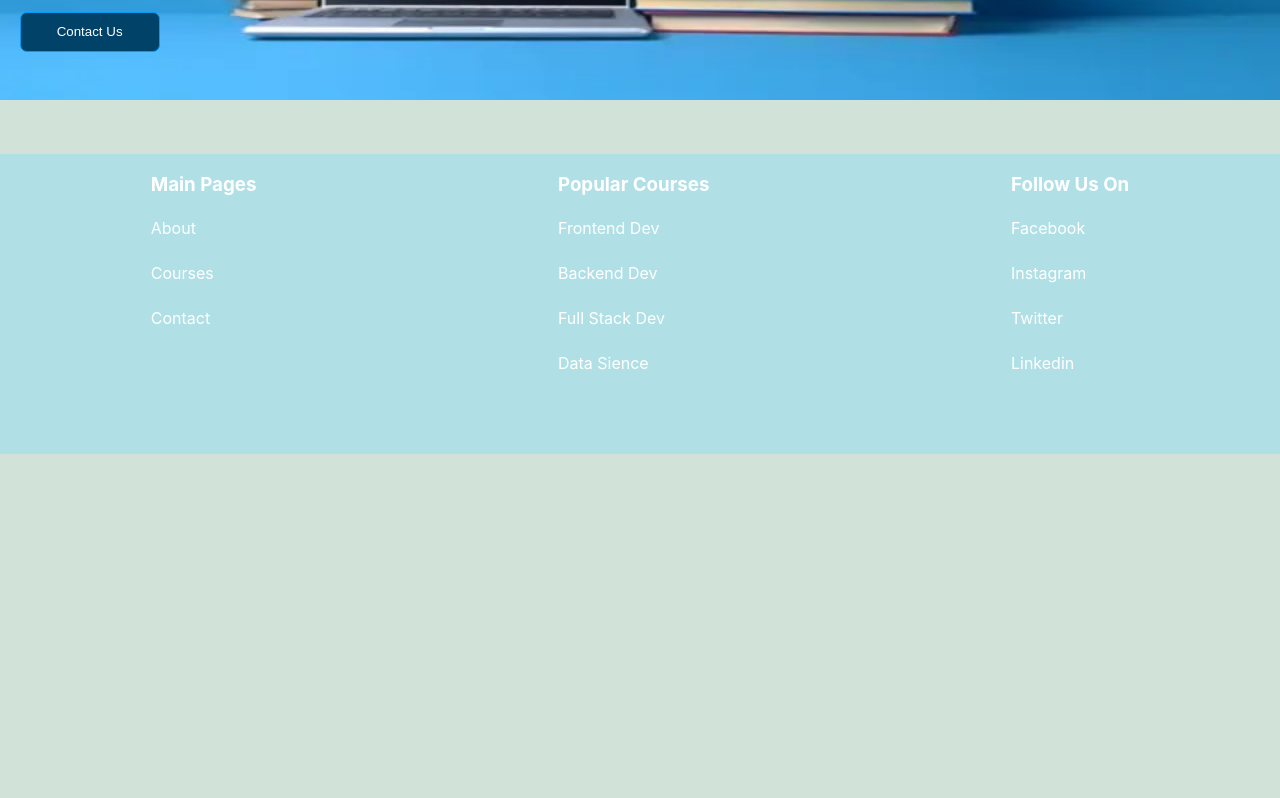
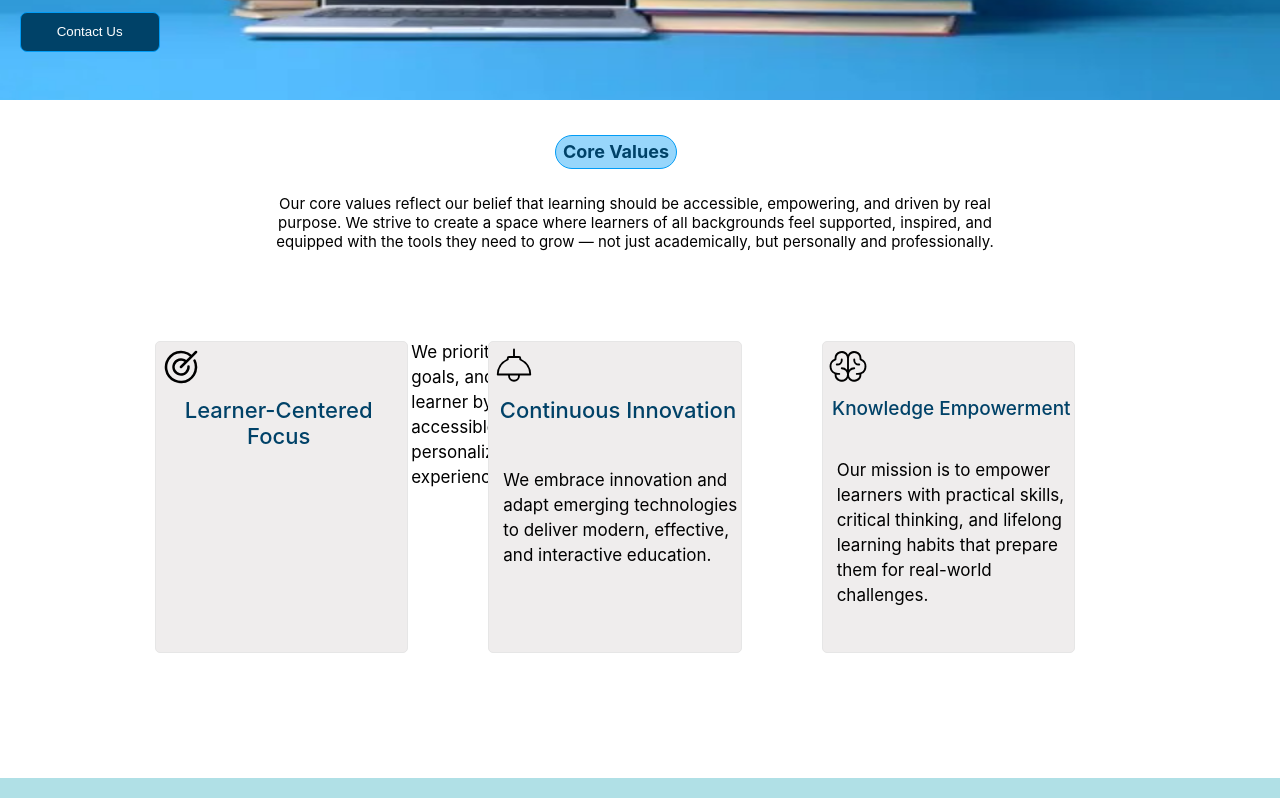
Before and after one commit to aicha652/course-learning-platform, a React (Create React App) app: page / in a window 1280 px wide. Shown: the part 380-1178 px from the top of the page. Before the commit the page ends 834 px from the top, so only its background shows below. Built offline with nearby package versions, Linux system fonts and the light colour scheme.

Commit message:
Working on Cards

```diff
--- a/src/pages/Home.js
+++ b/src/pages/Home.js
@@ -3,6 +3,9 @@ import Navbar from "../components/Navbar";
 import eLearning from "../assets/e-learningBg.jpg"
 import "../styles/Home.css"
 import { Link } from "react-router-dom";
+import { PiTarget } from "react-icons/pi";
+import { PiLampPendantLight } from "react-icons/pi";
+import { PiBrainLight } from "react-icons/pi";
 
 export default function Home() {
     return(
@@ -19,6 +22,38 @@ export default function Home() {
                 </h4>
                 <Link to="../contact"><button>Contact Us</button></Link>
             </div>
+            <div className="ValuesSection">
+                <p>Core Values</p>
+                <h5>
+                   Our core values reflect our belief that learning should be accessible,
+                   empowering, and driven by real purpose. We strive to create a space where
+                   learners of all backgrounds feel supported, inspired, and equipped with
+                   the tools they need to grow — not just academically, but personally and
+                   professionally.
+                </h5>
+                <div className="cards">
+                    <div className="card">
+                        <PiTarget />
+                        <h6>Learner-Centered Focus</h6>
+                        <h5>We prioritize the needs, goals, and success of every learner by
+                            creating accessible, engaging, and personalized learning experiences.
+                        </h5>
+                    </div>
+                    <div className="card">
+                        <PiLampPendantLight />
+                        <h6>Continuous Innovation</h6>
+                        <h5>We embrace innovation and adapt emerging technologies to
+                            deliver modern, effective, and interactive education.</h5>
+                    </div>
+                    <div className="card">
+                        <PiBrainLight />
+                        <h6 style={{ fontSize: "19px" }}>Knowledge Empowerment</h6>
+                        <h5>Our mission is to empower learners with practical skills,
+                            critical thinking, and lifelong learning habits that prepare
+                            them for real-world challenges.</h5>
+                    </div>
+                </div>
+            </div>
             <Footer />
         </div>
     )
--- a/src/styles/Home.css
+++ b/src/styles/Home.css
@@ -39,3 +39,67 @@ img {
     height: 40px;
     padding: 3px 3px;
 }
+.ValuesSection {
+    padding: 5px 5px;
+    margin-left: 550px;
+    margin-top: 30px;
+    margin-bottom: 100px;
+}
+.ValuesSection p {
+    width: 120px;
+    border: 1px solid #029cf5;
+    border-radius: 20px;
+    color: #004268;
+    text-align: center;
+    margin-top: -4px;
+    font-weight: bold;
+    font-size: 18px;
+    background-color: #029cf568;
+}
+.ValuesSection h5 {
+    margin-bottom: 10px;
+    width: 100%;
+    margin-left: -280px;
+    font-weight: 400;
+    font-size: 15px;
+}
+.ValuesSection .cards{
+    margin-bottom: 20px;
+    width: 1000px;
+    margin-left: -400px;
+}
+
+.ValuesSection .cards .card{
+    display: flex;
+    justify-content: start;
+    flex-direction: column;
+    flex-wrap: wrap;
+    width: 700px;
+    height: 300px;
+    padding: 5px 5px;
+    color: black;
+    background-color: rgb(239, 237, 237);
+    border: 1px solid rgb(230, 230, 230);
+}
+
+.ValuesSection .cards .card:hover{
+    background-color: #95e7f5;
+    transform: translateY(10px);
+}
+
+.ValuesSection .cards .card h6 {
+    font-weight: 500;
+    font-size: 22px;
+    margin-left: -6px;
+    margin-top: 10px;
+    color: #004268;
+}
+
+.ValuesSection .cards .card h5 {
+    margin-left: 6px;
+    text-align: left;
+    margin-top: -10px;
+    font-size: 17px;
+    line-height: 25px;
+    padding: 3px 3px;
+}
--- a/src/styles/Login.css
+++ b/src/styles/Login.css
@@ -1,6 +1,3 @@
-body {
-    background: #d1e3d8;
-}
 .loginContainer {
     display: flex;
     justify-content: center;
--- a/src/styles/SignUp.css
+++ b/src/styles/SignUp.css
@@ -1,6 +1,3 @@
-body {
-    background: #d1e3d8;
-}
 .signupContainer {
     display: flex;
     justify-content: center;
```
